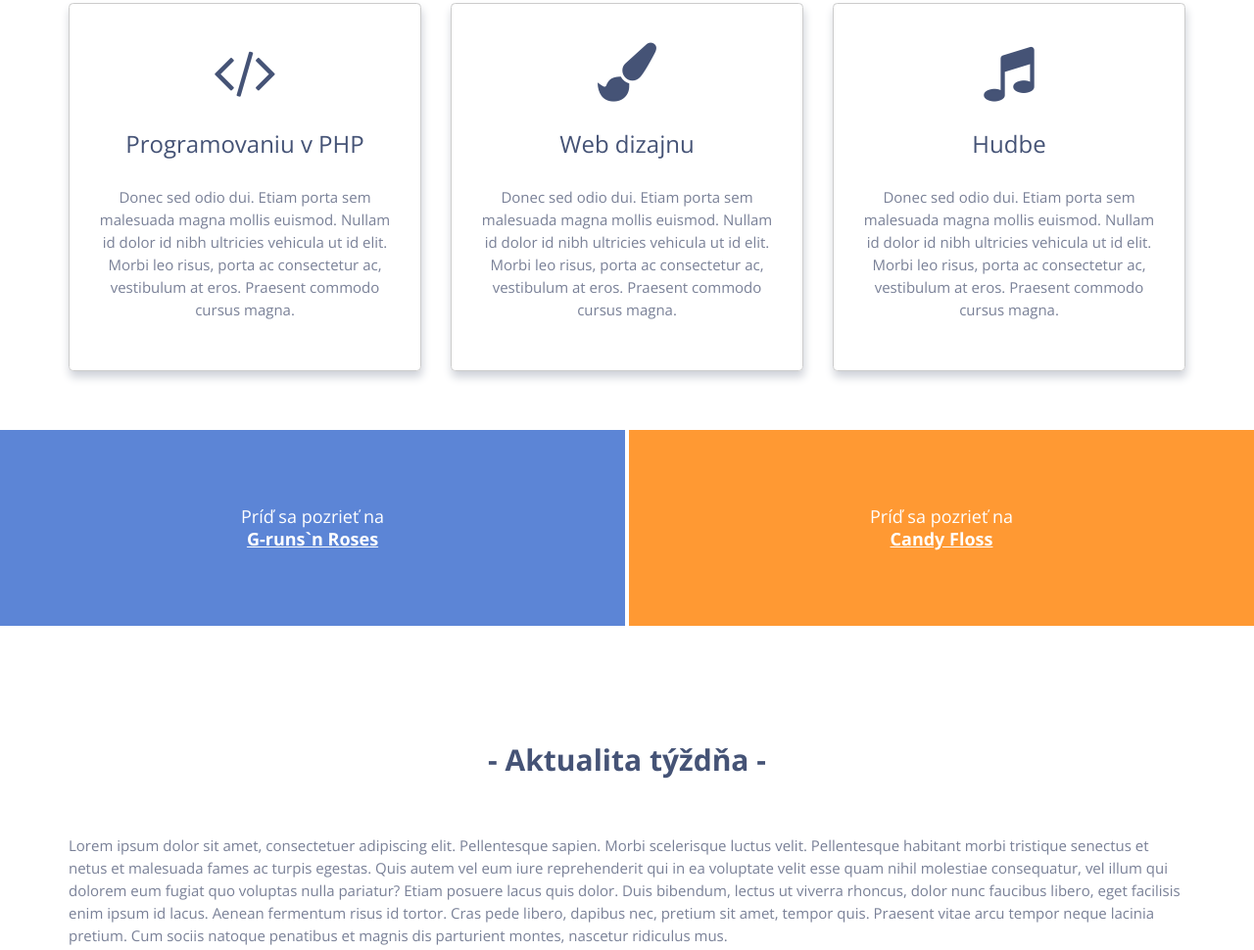
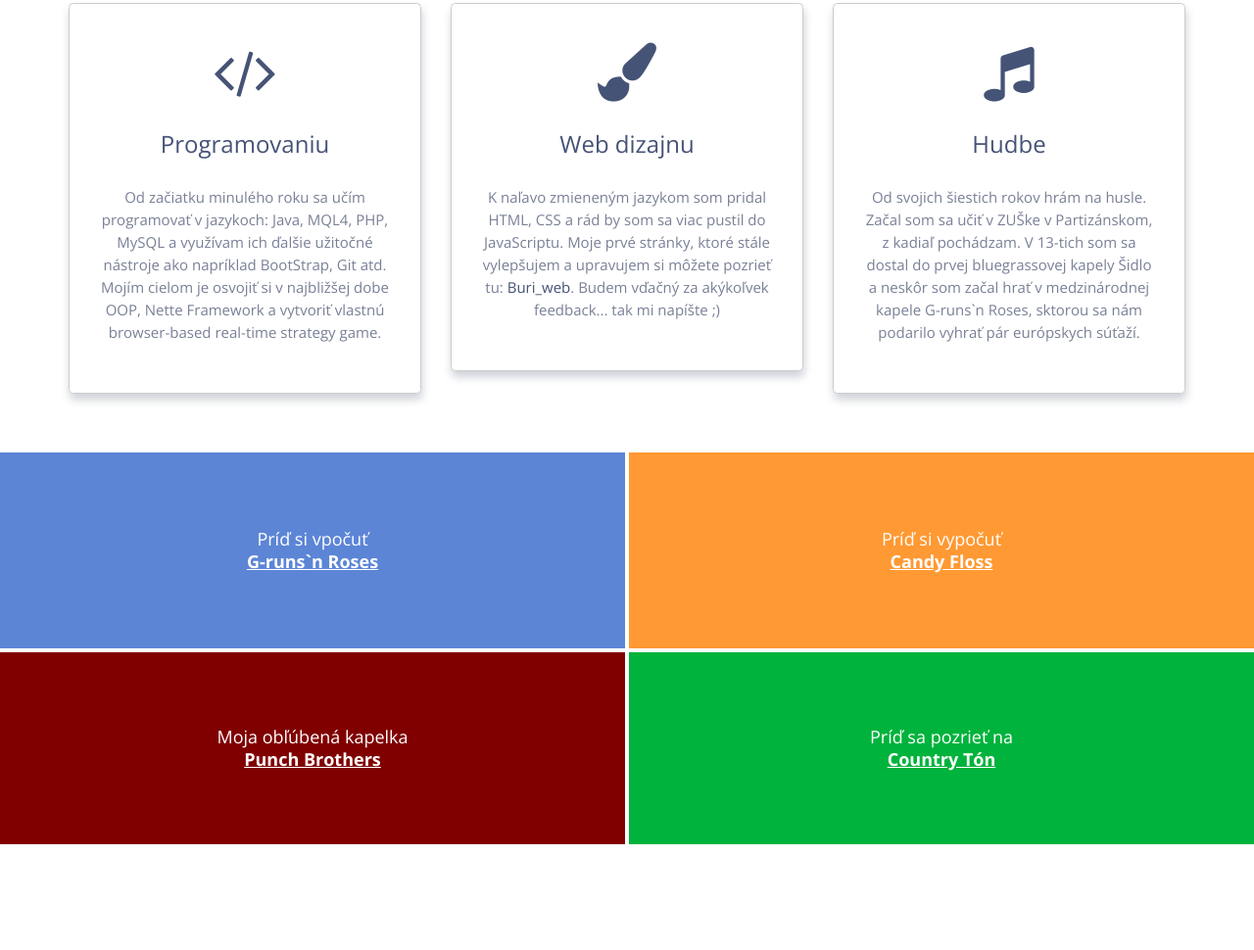
Before and after one commit to Buri22/htmlkurz2016, a plain HTML site: page index.html in a window 1280 px wide. Shown: the part 553-1523 px from the top of the page at 98% size. Drawn offline with nearby package versions, Linux system fonts and the light colour scheme.

Commit message:
Obsahové zmeny

```diff
--- a/css/custom.css
+++ b/css/custom.css
@@ -44,13 +44,6 @@ a {
    text-decoration: none;
    transition: all 0.5s ease;
 }
-a:hover, a:focus, a:active,
-.navbar-nav>li>a:focus,
-.navbar-nav>li>a:hover {
-   background-color: #c2d1f0;
-   color: #3366cc;
-   text-decoration: none;
-}
 
 section {
    height: auto;
@@ -68,6 +61,12 @@ section {
 .navbar-default .navbar-brand,
 .navbar-default .navbar-nav>li>a {
    color: #455376;
+}
+.navbar-nav>li>a:focus, .navbar-nav>li>a:hover,
+.navbar-header>a:focus, .navbar-header>a:hover {
+   background-color: #c2d1f0;
+   color: #3366cc;
+   text-decoration: none;
 }
 .navbar-brand {
    font-weight: bold;
@@ -126,7 +125,7 @@ li a img.img-circle {
 }
 
 /* Section - Checkuj*/
-.join1, .join2 {
+.join1, .join2, .join3, .join4 {
    display: flex;
    height: 200px;
    justify-content: center;
@@ -138,6 +137,16 @@ li a img.img-circle {
 }
 .join2 {
    background: #ff9933;
+   border-left: 2px solid #fff;
+}
+.join3 {
+   background: #800000;
+   border-top: 4px solid #fff;
+   border-right: 2px solid #fff;
+}
+.join4 {
+   background: #00b33c;
+   border-top: 4px solid #fff;
    border-left: 2px solid #fff;
 }
 #join,
@@ -200,12 +209,13 @@ footer {
 @media all and (max-width: 1024px) {
    .interest-wrapper {
       min-height: 430px;
+      margin-top: 20px;
    }
 }
 @media all and (max-width: 768px) {
    .interest-wrapper {
       min-height: 200px;
-      margin-top: 50px;
+      margin-top: 30px;
    }
 }
 @media all and (max-width: 736px) {
--- a/index.html
+++ b/index.html
@@ -4,16 +4,23 @@
       <meta charset="utf-8">
       <meta name="viewport" content="width=device-width, initial-scale=1">
       <title>Martin Burza</title>
+
+      <!-- Bootstrap CSS files -->
       <link rel="stylesheet" href="https://maxcdn.bootstrapcdn.com/bootstrap/3.3.6/css/bootstrap.min.css"
          integrity="sha384-1q8mTJOASx8j1Au+a5WDVnPi2lkFfwwEAa8hDDdjZlpLegxhjVME1fgjWPGmkzs7"
          crossorigin="anonymous">
       <link rel="stylesheet" href="https://maxcdn.bootstrapcdn.com/font-awesome/4.6.1/css/font-awesome.min.css">
+
+      <!-- Custom CSS -->
       <link rel="stylesheet" href="css/custom.css" type="text/css">
+      <link rel="stylesheet" href="css/animate.css" type="text/css">
+
+      <!-- Fonts -->
       <link rel='stylesheet' href='https://fonts.googleapis.com/css?family=Open+Sans:400,600,700&subset=latin,latin-ext' type='text/css'>
-      <link rel="stylesheet" href="css/animate.css" type="text/css">
+
    </head>
    <body>
-      <!-- Navigation Bar-->
+      <!-- Navigation Bar -->
       <div class="navbar-wrapper">
          <nav class="navbar navbar-deafult navbar-static-top"> <!-- navbar-inverse; navbar-fixed-top -->
            <div class="container">
@@ -111,31 +118,34 @@
             <div class="col-xs-12 col-sm-12 col-md-4 col-lg-4">
                <div class="interest-wrapper">
                   <i class="fa fa-code fa-i" aria-hidden="true"></i>
-                  <h3>Programovaniu v PHP</h3>
-                  <p>Donec sed odio dui. Etiam porta sem malesuada magna mollis euismod.
-                     Nullam id dolor id nibh ultricies vehicula ut id elit.
-                     Morbi leo risus, porta ac consectetur ac, vestibulum at eros.
-                     Praesent commodo cursus magna.</p>
+                  <h3>Programovaniu</h3>
+                  <p>Od začiatku minulého roku sa učím programovať v jazykoch: Java,
+                     MQL4, PHP, MySQL a využívam ich ďalšie užitočné nástroje
+                     ako napríklad BootStrap, Git atd. Mojím cielom je osvojiť si
+                     v najbližšej dobe OOP, Nette Framework a vytvoriť vlastnú
+                     browser-based real-time strategy game.</p>
                </div>
             </div>
             <div class="col-xs-12 col-sm-12 col-md-4 col-lg-4">
                <div class="interest-wrapper">
                   <i class="fa fa-paint-brush fa-i" aria-hidden="true"></i>
                   <h3>Web dizajnu</h3>
-                  <p>Donec sed odio dui. Etiam porta sem malesuada magna mollis euismod.
-                     Nullam id dolor id nibh ultricies vehicula ut id elit.
-                     Morbi leo risus, porta ac consectetur ac, vestibulum at eros.
-                     Praesent commodo cursus magna.</p>
+                  <p>K naľavo zmieneným jazykom som pridal HTML, CSS a rád by som
+                     sa viac pustil do JavaScriptu. Moje prvé stránky, ktoré stále
+                     vylepšujem a upravujem si môžete pozrieť tu:
+                     <a href="http://buridevelopment.cz/buri_web1">Buri_web</a>. Budem vďačný
+                     za akýkoľvek feedback... tak mi napíšte ;)</p>
                </div>
             </div>
             <div class="col-xs-12 col-sm-12 col-md-4 col-lg-4">
                <div class="interest-wrapper">
                   <i class="fa fa-music fa-i" aria-hidden="true"></i>
                   <h3>Hudbe</h3>
-                  <p>Donec sed odio dui. Etiam porta sem malesuada magna mollis euismod.
-                     Nullam id dolor id nibh ultricies vehicula ut id elit.
-                     Morbi leo risus, porta ac consectetur ac, vestibulum at eros.
-                     Praesent commodo cursus magna.</p>
+                  <p>Od svojich šiestich rokov hrám na husle. Začal som sa učiť
+                     v ZUŠke v Partizánskom, z kadiaľ pochádzam. V 13-tich som sa
+                     dostal do prvej bluegrassovej kapely Šidlo a neskôr som začal
+                     hrať v medzinárodnej kapele G-runs`n Roses, sktorou sa nám podarilo
+                     vyhrať pár európskych súťaží.</p>
                </div>
             </div>
          </div>
@@ -145,13 +155,25 @@
       <section id="join" class="container-fluid">
          <div class="row text-center">
             <div class="col-xs-12 col-sm-6 col-md-6 col-lg-6 join1 wow fadeInLeft">
-               <span class="join-info">Príď sa pozrieť na <br />
+               <span class="join-info">Príď si vpočuť<br />
                   <a href="http://g-runs.com/" target="_blank">G-runs`n Roses</a>
                </span>
             </div>
             <div class="col-xs-12 col-sm-6 col-md-6 col-lg-6 join2 wow fadeInRight">
-               <span class="join-info">Príď sa pozrieť na <br />
+               <span class="join-info">Príď si vypočuť<br />
                   <a href="http://www.candyflossmusic.com/" target="_blank">Candy Floss</a>
+               </span>
+            </div>
+         </div>
+         <div class="row text-center">
+            <div class="col-xs-12 col-sm-6 col-md-6 col-lg-6 join3 wow fadeInLeft">
+               <span class="join-info">Moja obľúbená kapelka<br />
+                  <a href="http://www.punchbrothers.com/" target="_blank">Punch Brothers</a>
+               </span>
+            </div>
+            <div class="col-xs-12 col-sm-6 col-md-6 col-lg-6 join4 wow fadeInRight">
+               <span class="join-info">Príď sa pozrieť na<br />
+                  <a href="#" target="_blank">Country Tón</a>
                </span>
             </div>
          </div>
```
